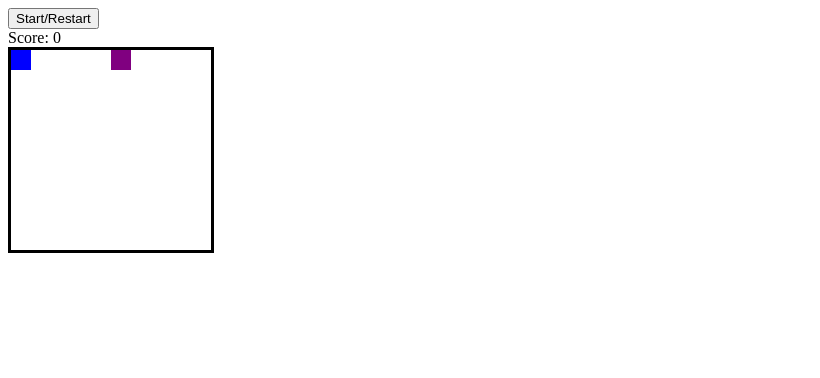
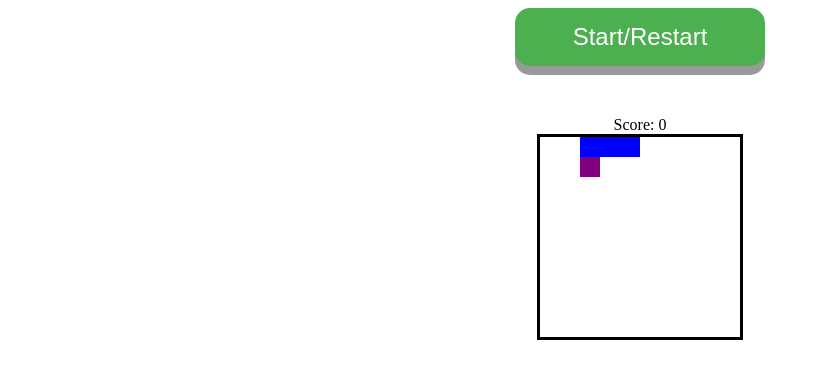
Before and after one commit to Eugene-36/js-games, a plain HTML site: page snake/index.html in a window 1280 px wide. Both pictures are taken after a click on the button "Start/Restart". Shown: the whole page, without its empty margins (0-820 px from the left). Drawn offline with Linux system fonts and the light colour scheme.

Commit message:
done snake

```diff
--- a/snake/index.html
+++ b/snake/index.html
@@ -8,17 +8,17 @@
     <title>Snake</title>
   </head>
   <body>
+    <div class="wrapper">
       <button class="start">Start/Restart</button>
       <div class="score">Score: <span>0</span></div>
 
       <div class="grid">
-      <!-- 10 * 10 grid = 100divs -->
-      <div class="snake"></div>
         <div></div>
         <div></div>
         <div></div>
         <div></div>
-      <div class="apple"></div>
+        <div></div>
+        <div></div>
         <div></div>
         <div></div>
         <div></div>
@@ -114,6 +114,7 @@
         <div></div>
         <div></div>
       </div>
+    </div>
     <script src="./js/app.js"></script>
   </body>
 </html>
--- a/snake/js/app.js
+++ b/snake/js/app.js
@@ -19,14 +19,14 @@ document.addEventListener('DOMContentLoaded', () => {
     squares[appleIndex].classList.remove('apple');
     clearInterval(interval);
     score = 0;
-    //randomApple()
+    randomApple();
     direction = 1;
     scoreDisplay.innerText = score;
     intervalTime = 1000;
     currentSnake = [2, 1, 0];
     currentIndex = 0;
     currentSnake.forEach((index) => squares[index].classList.add('snake'));
-    interval = setInterval(moveOutcome, intervalTime);
+    interval = setInterval(moveOutcomes, intervalTime);
   }
 
   // function that deals with ALL the ove outcomes of the Snake
@@ -51,13 +51,22 @@ document.addEventListener('DOMContentLoaded', () => {
       squares[currentSnake[0]].classList.remove('apple');
       squares[tail].classList.add('snake');
       currentSnake.push(tail);
-      //randomApple()
+      randomApple();
       score++;
       scoreDisplay.textContent = score;
       clearInterval(interval);
       intervalTime = intervalTime * speed;
       interval = setInterval(moveOutcomes, intervalTime);
     }
+    squares[currentSnake[0]].classList.add('snake');
+  }
+
+  //generate new apple once apple is eaten
+  function randomApple() {
+    do {
+      appleIndex = Math.floor(Math.random() * squares.length);
+    } while (squares[appleIndex].classList.contains('snake')); //make sure apple doesn't appear on the snake
+    squares[appleIndex].classList.add('apple');
   }
 
   // assign functions to keycodes
@@ -69,11 +78,12 @@ document.addEventListener('DOMContentLoaded', () => {
     } else if (e.keyCode === 38) {
       direction = -width; // if we press the up arrow, the snake will go back ten divs , appearing to go up
     } else if (e.keyCode === 37) {
-      direction - 1; // if we press left, the snake will go left one div
+      direction = -1; // if we press left, the snake will go left one div
     } else if (e.keyCode === 40) {
       direction = +width; //if we press down, the snake head will instantly appear in the  ten divs from where you are now
     }
   }
 
   document.addEventListener('keyup', control);
+  startBtn.addEventListener('click', startGame);
 });
--- a/snake/style.css
+++ b/snake/style.css
@@ -16,3 +16,32 @@
 .apple {
   background-color: purple;
 }
+.wrapper {
+  flex-direction: column;
+  display: flex;
+  align-items: center;
+}
+button:hover {
+  background-color: #3e8e41;
+}
+button:active {
+  background-color: #3e8e41;
+  box-shadow: 0 5px #666;
+  transform: translateY(4px);
+}
+.wrapper button {
+  width: 250px;
+  display: inline-block;
+  padding: 15px 25px;
+  font-size: 24px;
+  cursor: pointer;
+  text-align: center;
+  text-decoration: none;
+  outline: none;
+  color: #fff;
+  background-color: #4caf50;
+  border: none;
+  border-radius: 15px;
+  box-shadow: 0 9px #999;
+  margin-bottom: 50px;
+}
```
Lines whose indentation alone changed are shown as unchanged.
